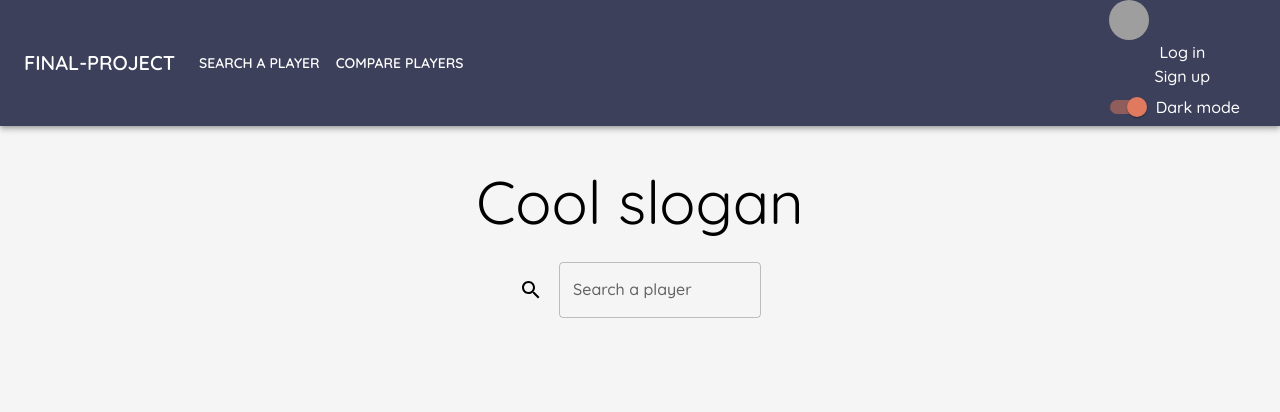
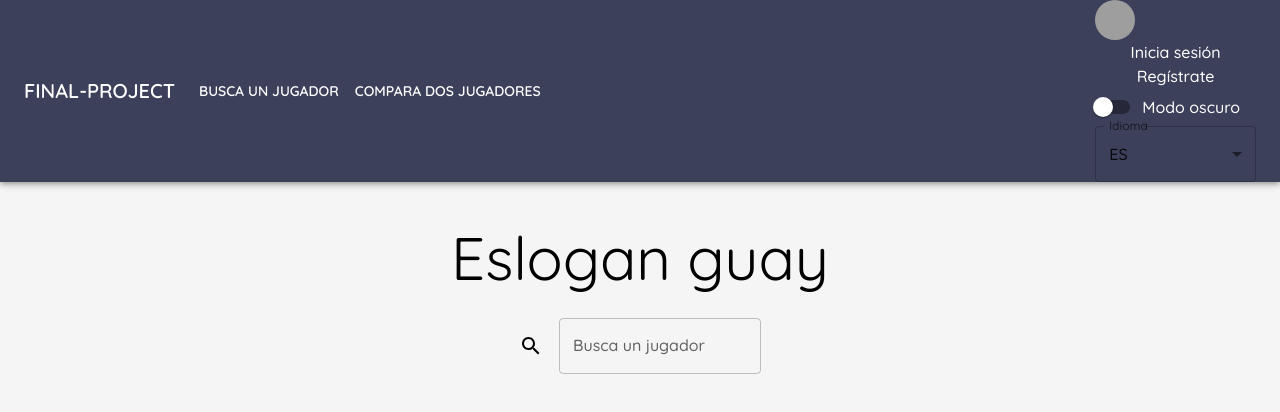
Before and after one commit to ann-jrti/final-project-frontend, a React (Create React App) app: page / in a window 1280 px wide. Shown: the top 412 px of the page. Built offline with nearby package versions, Linux system fonts and the light colour scheme; grey boxes are pictures that could not be loaded.

Commit message:
implements i18next

```diff
--- a/package.json
+++ b/package.json
@@ -14,6 +14,7 @@
     "i18next": "^21.6.14",
     "react": "^17.0.2",
     "react-dom": "^17.0.2",
+    "react-i18next": "^11.15.7",
     "react-router-dom": "^6.2.2",
     "react-scripts": "5.0.0",
     "styled-components": "^5.3.3",
--- a/src/App.js
+++ b/src/App.js
@@ -14,6 +14,9 @@ function App() {
   return (
     <BrowserRouter>
       <ThemeApp>
+        <div>
+
+        </div>
         <NavBar></NavBar>
         <Routes>
           <Route path="/" element={<Home />}></Route>
--- a/src/components/nav-bar/nav-bar.jsx
+++ b/src/components/nav-bar/nav-bar.jsx
@@ -1,17 +1,22 @@
 import React, { useState, useContext } from 'react';
 import { Switch, FormGroup, FormControlLabel, AppBar, Box, Toolbar, IconButton, Typography, Menu, Container, Avatar, Button, Tooltip, MenuItem } from '@mui/material';
 import MenuIcon from '@mui/icons-material/Menu';
-import { Link } from 'react-router-dom';
 import { StyledLink } from '../styled-link/styled-link';
 import { DarkThemeContext } from '../../context/theme-context/theme-context';
+import { useTranslation } from 'react-i18next';
+import ChangeLang from '../../pages/home/components/lang-options/ChangeLang';
 
-const pages = ['Search a player', 'Compare Players'];
-const settings = ['Profile', 'Account', 'Dashboard', 'Logout'];
 
 export default function NavBar() {
+    const [t, i18n] = useTranslation("global");
+    const darkM = t('header.dark-mode');
+
+    const pages = [t('header.search-player'), t('header.compare-players')];
+    const settings = ['Profile', 'Account', 'Dashboard', 'Logout'];
+
     const [anchorElNav, setAnchorElNav] = React.useState(null);
     const [anchorElUser, setAnchorElUser] = React.useState(null);
-    const [darkMode, setDarkMode] = useContext(DarkThemeContext)
+    const [darkMode, setDarkMode] = useContext(DarkThemeContext);
 
     const handleOpenNavMenu = (event) => setAnchorElNav(event.currentTarget);
     const handleOpenUserMenu = (event) => setAnchorElUser(event.currentTarget);
@@ -21,7 +26,6 @@ export default function NavBar() {
 
     const handleThemeChange = () => {
         setDarkMode(!darkMode)
-        darkMode === false ? console.log('yes') : console.log('no');
     }
 
     return (
@@ -120,12 +124,13 @@ export default function NavBar() {
                                 </MenuItem>
                             ))}
                         </Menu>
-                        <StyledLink to={'login'}><Typography textAlign="center">Log in</Typography></StyledLink>
+                        <StyledLink to={'login'}><Typography textAlign="center">{t('header.log-in')}</Typography></StyledLink>
 
-                        <StyledLink to={'signup'}><Typography textAlign="center">Sign up</Typography></StyledLink>
+                        <StyledLink to={'signup'}><Typography textAlign="center">{t('header.sign-up')}</Typography></StyledLink>
                         <FormGroup >
-                            <FormControlLabel onChange={handleThemeChange} control={<Switch color="warning" defaultChecked />} label="Dark mode" />
+                            <FormControlLabel onChange={handleThemeChange} control={<Switch color="warning" />} label={darkM} />
                         </FormGroup>
+                        <ChangeLang></ChangeLang>
                     </Box>
                 </Toolbar>
             </Container>
--- a/src/context/theme-context/theme-context-provider.jsx
+++ b/src/context/theme-context/theme-context-provider.jsx
@@ -10,7 +10,7 @@ const GlobalStyle = createGlobalStyle`
 `
 
 export default function ThemeApp({ children }) {
-  const [darkMode, setDarkMode] = useState(false)
+  const [darkMode, setDarkMode] = useState(false);
 
   return (
     <DarkThemeContext.Provider value={[darkMode, setDarkMode]}>
--- a/src/index.js
+++ b/src/index.js
@@ -3,10 +3,29 @@ import ReactDOM from 'react-dom';
 import './index.css';
 import App from './App';
 import reportWebVitals from './reportWebVitals';
+import { I18nextProvider } from 'react-i18next';
+import i18next from 'i18next';
+import global_es from './translations/es/global.json';
+import global_en from './translations/en/global.json';
+
+i18next.init({
+  interpolation: { escapeValue: false },
+  lng: "es",
+  resources: {
+    es: {
+      global: global_es
+    },
+    en: {
+      global: global_en
+    }
+  }
+})
 
 ReactDOM.render(
   <React.StrictMode>
-    <App />
+    <I18nextProvider i18n={i18next}>
+      <App />
+    </I18nextProvider>
   </React.StrictMode>,
   document.getElementById('root')
 );
--- /dev/null
+++ b/src/pages/home/components/lang-options/ChangeLang.jsx
@@ -0,0 +1,37 @@
+import * as React from 'react';
+import InputLabel from '@mui/material/InputLabel';
+import MenuItem from '@mui/material/MenuItem';
+import FormControl from '@mui/material/FormControl';
+import Select from '@mui/material/Select';
+import Button from '@mui/material/Button';
+import { Box } from '@mui/material';
+import { useTranslation } from 'react-i18next';
+
+export default function ChangeLang() {
+    let [lang, setLang] = React.useState('es');
+    const [t, i18n] = useTranslation('global');
+
+    const handleChange = (event) => {
+        setLang(event.target.value);
+        lang === 'es' ? i18n.changeLanguage('en') : i18n.changeLanguage('es');
+    };
+
+    return (
+        <Box sx={{ minWidth: 120 }}>
+            <FormControl fullWidth>
+                <InputLabel id="demo-simple-select-label">{t('header.lang')}</InputLabel>
+                <Select
+                    labelId="demo-simple-select-label"
+                    id="demo-simple-select"
+                    value={lang}
+                    label="Lang"
+                    onChange={handleChange}
+                >
+                    <MenuItem value={'es'}>ES</MenuItem>
+                    <MenuItem value={'en'}>EN</MenuItem>
+                </Select>
+            </FormControl>
+        </Box>
+
+    )
+}
--- a/src/pages/home/search-player/search-player.jsx
+++ b/src/pages/home/components/search-player/search-player.jsx
@@ -1,9 +1,12 @@
-import { TextField } from "@mui/material"
-import { Grid, Paper, Box, Typography } from "@mui/material"
+import { Grid, Paper, TextField, Box, Typography } from "@mui/material"
 import SearchIcon from '@mui/icons-material/Search';
+import { useTranslation } from "react-i18next";
+
 
 
 export default function SearchPlayer() {
+    const [t, i18n] = useTranslation("global");
+    const searchPlayer = t('home.search-bar.search-player')
 
     return (
         <>
@@ -11,7 +14,7 @@ export default function SearchPlayer() {
             <Grid sm={12} md={6} item>
                 <Box display={'flex'} flexDirection={'row'} alignItems={'center'} gap={2} >
                     <SearchIcon></SearchIcon>
-                    <TextField fullWidth id="outlined-basic" label="Search a player" variant="outlined" />
+                    <TextField fullWidth id="outlined-basic" label={searchPlayer} variant="outlined" />
                 </Box>
             </Grid>
 
--- a/src/pages/home/home.jsx
+++ b/src/pages/home/home.jsx
@@ -1,12 +1,14 @@
-import { Typography, Grid } from "@mui/material"
-import SearchPlayer from "./search-player/search-player"
+import { Typography, Grid } from "@mui/material";
+import SearchPlayer from "./components/search-player/search-player";
+import { useTranslation } from 'react-i18next';
 
 export default function Home() {
+    const [t, i18n] = useTranslation("global");
 
     return (
         <>
             <Grid gap={3} container marginTop={5} flexDirection={'column'} justifyContent={'center'} alignItems={'center'}>
-                <Typography variant='h2'>Cool slogan</Typography>
+                <Typography variant='h2'>{t('home.slogan')}</Typography>
                 <SearchPlayer></SearchPlayer>
             </Grid>
         </>
--- /dev/null
+++ b/src/translations/en/global.json
@@ -0,0 +1,18 @@
+{
+    "header": {
+        "hello-world": "Hello world",
+        "search-player": "Search player",
+        "compare-players": "Compare players",
+        "log-in": "Log in",
+        "sign-up": "Sign up",
+        "dark-mode": "Dark mode",
+        "lang": "Language"
+    },
+    "home": {
+        "search-bar": {
+            "search-player": "Search player"
+        },
+        "slogan": "Cool slogan"
+
+    }
+}
--- /dev/null
+++ b/src/translations/es/global.json
@@ -0,0 +1,18 @@
+{
+    "header": {
+        "hello-world": "Hello world",
+        "search-player": "Busca un jugador",
+        "compare-players": "Compara dos jugadores",
+        "log-in": "Inicia sesión",
+        "sign-up": "Regístrate",
+        "dark-mode": "Modo oscuro",
+        "lang": "Idioma"
+    },
+    "home": {
+        "search-bar": {
+            "search-player": "Busca un jugador"
+        },
+        "slogan": "Eslogan guay"
+
+    }
+}
```
Also changed, not shown: 1 other file (tests, documents, lock files or other folders).
